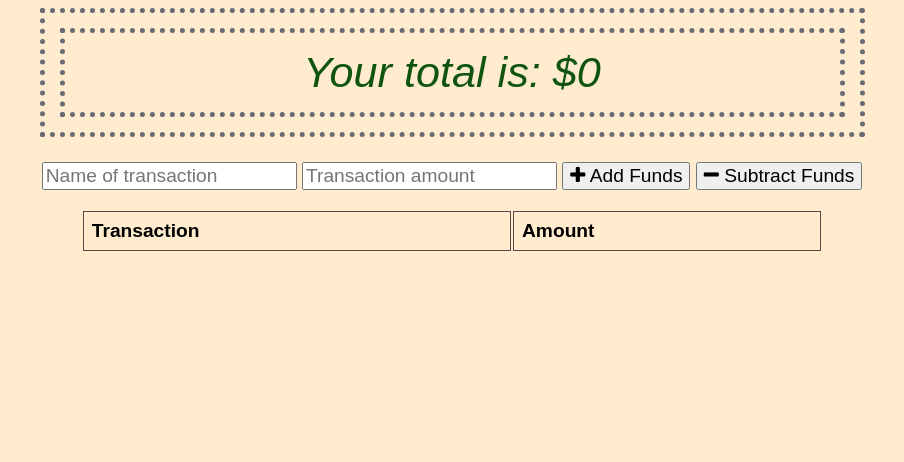
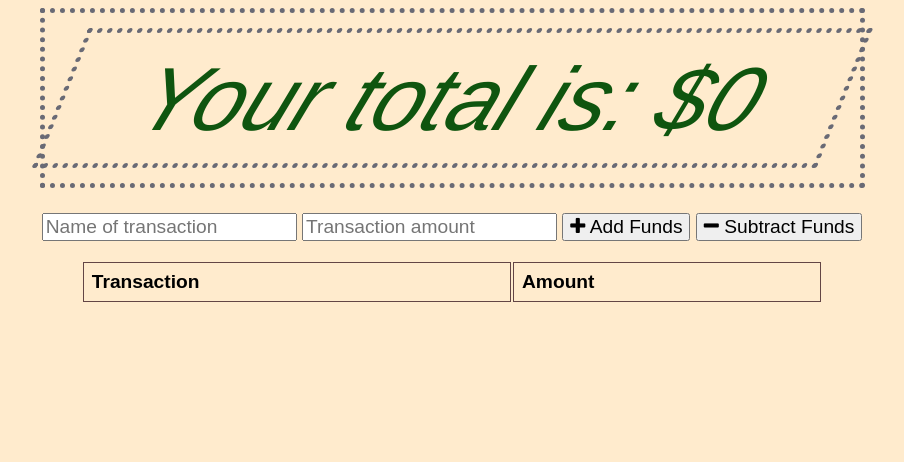
Before and after one commit to ForestW70/Week-19-Offline-Budget-Tracker, a website: page public/index.html in a window 1280 px wide. Shown: the whole page, without its empty margins (188-1092 px from the left). Drawn offline with nearby package versions, Linux system fonts and the light colour scheme; no server answers.

Commit message:
add rhombus

```diff
--- a/public/assets/css/styles.css
+++ b/public/assets/css/styles.css
@@ -43,6 +43,13 @@ tr:nth-child(even) {
   color: rgb(15, 85, 15);
 }
 
+#cswap {
+  width: 94.87%;
+  height: 100px;
+  transform: skewX(338deg);
+  font-size: 7vmax;
+}
+
 .negative {
   color: #800808;
   /* border: 5px dotted #800808; */
```
Also changed, not shown: server.js (+6 -3 lines), README.md.
